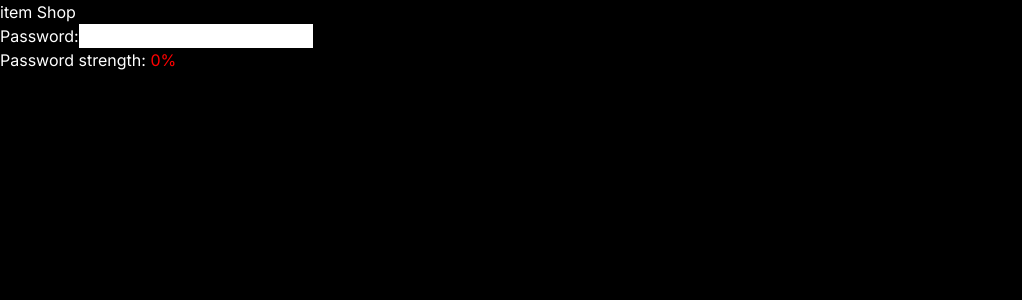
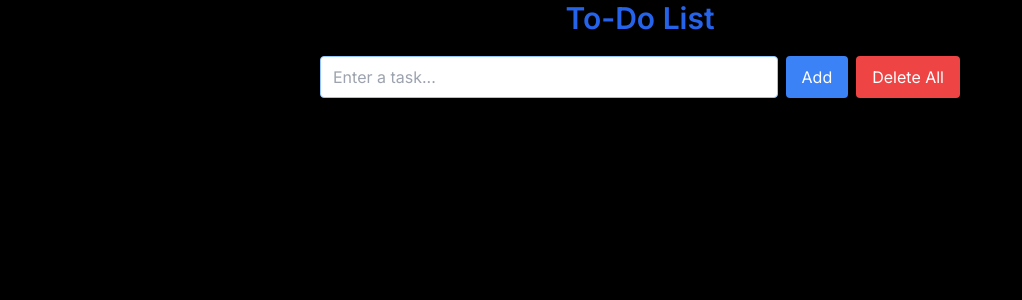
Before and after one commit to Amirmohamadhejazi/Super-Application, a Next.js app: page / in a window 1280 px wide. Shown: the top 300 px of the page, without its empty margins (0-1022 px from the left). Built offline with nearby package versions, Linux system fonts and the light colour scheme.

Commit message:
add todo style

```diff
--- a/package.json
+++ b/package.json
@@ -16,12 +16,16 @@
     "eslint": "8.49.0",
     "eslint-config-next": "13.4.19",
     "fast-sort": "^3.4.0",
+    "framer-motion": "^10.16.4",
     "next": "13.4.19",
     "postcss": "8.4.29",
     "react": "18.2.0",
     "react-dom": "18.2.0",
+    "react-icons": "^4.11.0",
+    "react-toastify": "^9.1.3",
     "tailwindcss": "3.3.3",
     "typescript": "5.2.2",
+    "uuid": "^9.0.1",
     "zod": "^3.22.4"
   }
 }
--- a/src/app/components/StrongPasswordChecker/StrongPasswordChecker.tsx
+++ b/src/app/components/StrongPasswordChecker/StrongPasswordChecker.tsx
@@ -30,7 +30,6 @@ const StrongPasswordChecker = () => {
         if (/[!@#$%^&*()_+{}\[\]:;<>,.?~\\-]/.test(password)) {
             strengthRating += 25;
         }
-
         setStrength(strengthRating);
     };
 
--- a/src/app/components/TodoApp/TodoApp.tsx
+++ b/src/app/components/TodoApp/TodoApp.tsx
@@ -1,48 +1,116 @@
 'use client';
-// import React, { useState } from 'react';
+import React, { useEffect, useState } from 'react';
+import { toast } from 'react-toastify';
+import { v4 as uuIdv4 } from 'uuid';
+import { AnimatePresence, motion } from 'framer-motion';
+import { BsFillTrash3Fill } from 'react-icons/bs';
+
+interface ITodo {
+    nameTodo: string;
+    createTime: string;
+    id: string;
+}
 
 const TodoApp = () => {
-    // const [todos, setTodos] = useState([]);
-    // const [task, setTask] = useState('');
+    const [todo, setTodo] = useState<ITodo[]>([]);
+    const [task, setTask] = useState('');
 
-    // const addTodo = (data: any) => {
-    //     data.preventDefault();
+    const addTodo = (data: any) => {
+        data.preventDefault();
+        if (task.trim() !== '') {
+            const currentDate = new Date();
+            const dateCreate = `${currentDate.getMonth() + 1}/${currentDate.getDate()}/${currentDate.getFullYear()}
+        -${currentDate.getHours()}:${currentDate.getMinutes()}:${currentDate.getSeconds()}`;
 
-    //     setTodos([...todos, task]);
-    // };
+            const newData: ITodo = {
+                nameTodo: task,
+                createTime: dateCreate,
+                id: uuIdv4()
+            };
+            setTask('');
+            setTodo([...todo, newData]);
+            toast.success(`todo by id ${newData.id} Created`);
+        } else {
+            setTask('');
+            toast.error(`please enter todo!`);
+        }
+    };
 
-    // const removeTodo = (index) => {
-    //     const newData = [...todos];
-    //     newData.splice(index, 1);
-    //     setTodos(newData);
-    // };
-    return ("todo"
-        // <div className="container mx-auto mt-5">
-        //     <h1 className="text-3xl font-semibold text-center mb-5 text-blue-600">To-Do List</h1>
+    const removeTodo = (index: string) => {
+        const dataNew = todo.filter((items) => items.id !== index);
+        toast.error(`todo by id ${index} deleted`);
+        setTodo(dataNew);
+    };
+    const removeAllTodo = () => {
+        if (todo.length > 0) {
+            setTodo([]);
+            toast.error(`All todos deleted!`);
+        }
+    };
 
-        //     <form className="flex space-x-2" onSubmit={(event) => addTodo(event)}>
-        //         <input
-        //             type="text"
-        //             placeholder="Enter a task..."
-        //             className="border border-blue-300 rounded w-full px-3 py-2"
-        //             value={task}
-        //             onChange={(event) => setTask(event.target.value)}
-        //         />
-        //         <button className="bg-blue-500 text-white px-4 py-2 rounded hover:bg-blue-600" type="submit">
-        //             Add
-        //         </button>
-        //     </form>
-        //     <ul className="mt-5">
-        //         {todos.map((todo, index) => (
-        //             <li key={index} className="flex justify-between items-center py-2 border-b border-gray-200">
-        //                 <span className="text-lg">{todo}</span>
-        //                 <button className="text-red-500 hover:text-red-600" onClick={() => removeTodo(index)}>
-        //                     Remove
-        //                 </button>
-        //             </li>
-        //         ))}
-        //     </ul>
-        // </div>
+    return (
+        <div className="h-screen w-1/2 flex flex-col ">
+            <h1 className="text-3xl font-semibold text-center mb-5 text-blue-600">To-Do List</h1>
+
+            <form className="flex space-x-2 whitespace-nowrap" onSubmit={(event) => addTodo(event)}>
+                <input
+                    type="text"
+                    placeholder="Enter a task..."
+                    className="border border-blue-300 rounded text-black w-full px-3 py-2"
+                    value={task}
+                    onChange={(event) => setTask(event.target.value)}
+                />
+                <motion.button
+                    whileHover={{ scale: 1.05 }}
+                    whileTap={{ scale: 0.9 }}
+                    className="bg-blue-500 text-white px-4 py-2 rounded hover:bg-blue-600 transition-all duration-200"
+                    type="submit"
+                >
+                    Add
+                </motion.button>
+                <motion.button
+                    whileHover={{ scale: 1.05 }}
+                    whileTap={{ scale: 0.9 }}
+                    className="bg-red-500 text-white px-4 py-2 rounded hover:bg-red-600 transition-all duration-200"
+                    onClick={removeAllTodo}
+                    type="button"
+                >
+                    Delete All
+                </motion.button>
+            </form>
+            <div className="mt-5 flex flex-grow  flex-col gap-y-4 pr-2 overflow-y-auto ">
+                <AnimatePresence>
+                    {todo.map((todoItems, index) => (
+                        <motion.div
+                            layout
+                            animate={{ scale: 1, opacity: 1 }}
+                            exit={{ scale: 0.8, opacity: 0 }}
+                            transition={{ type: 'spring' }}
+                            key={todoItems.id}
+                            className={`grid grid-cols-3 bg-[#3C486B] items-center px-3 py-3 rounded-md gap-x-10 `}
+                        >
+                            <span className="text-lg text-ellipsis overflow-hidden" title={todoItems.nameTodo}>
+                                {todoItems.nameTodo}
+                            </span>
+                            <span
+                                className="text-sm text-gray-400 text-ellipsis overflow-hidden"
+                                title={todoItems.createTime}
+                            >
+                                {todoItems.createTime}
+                            </span>
+                            <div className="flex justify-end">
+                                <button
+                                    className="text-red-300 transition-all duration-300 hover:text-red-600 "
+                                    onClick={() => removeTodo(todoItems.id)}
+                                >
+                                    <BsFillTrash3Fill className="text-xl" />
+                                </button>
+                            </div>
+                        </motion.div>
+                    ))}
+                </AnimatePresence>
+            </div>
+        </div>
     );
 };
 
--- a/src/app/globals.css
+++ b/src/app/globals.css
@@ -1,3 +1,18 @@
 @tailwind base;
 @tailwind components;
 @tailwind utilities;
+
+
+ ::-webkit-scrollbar {
+     width: 3px;
+ }
+
+ ::-webkit-scrollbar-track {
+     /* Customize the scrollbar track */
+     background-color: white;
+ }
+
+ ::-webkit-scrollbar-thumb {
+    background-color: #F4BF96;
+     /* Customize the scrollbar thumb */
+ }
--- a/src/app/layout.tsx
+++ b/src/app/layout.tsx
@@ -1,3 +1,5 @@
+import { ToastContainer, toast } from 'react-toastify';
+import 'react-toastify/dist/ReactToastify.css';
 import './globals.css';
 import { Inter } from 'next/font/google';
 
@@ -8,6 +10,7 @@ export default function RootLayout({ children }: { children: React.ReactNode })
         <html lang="en">
             <body className={`${inter.className}  select-none bg-black text-white`}>
                 <div className=" container mx-auto">{children}</div>
+                <ToastContainer />
             </body>
         </html>
     );
--- a/src/app/page.tsx
+++ b/src/app/page.tsx
@@ -1,15 +1,12 @@
 'use client';
 import Link from 'next/link';
-import { StrongPasswordChecker } from './components';
+import { TodoApp } from './components';
 
 export default function Home() {
-    const data = ['Banana', 'Orange', 'Apple', 'Mango'];
-    data.copyWithin(2, 1);
-    console.log(data);
     return (
-        <div className=" flex flex-col">
-            <Link href="/itemsShop?sortOrder=All">item Shop</Link>
-            <StrongPasswordChecker />
+        <div className=" flex flex-col items-center ">
+            {/* <Link href="/itemsShop?sortOrder=All">item Shop</Link> */}
+            <TodoApp />
         </div>
     );
 }
```
Also changed, not shown: 1 other file (tests, documents, lock files or other folders).
